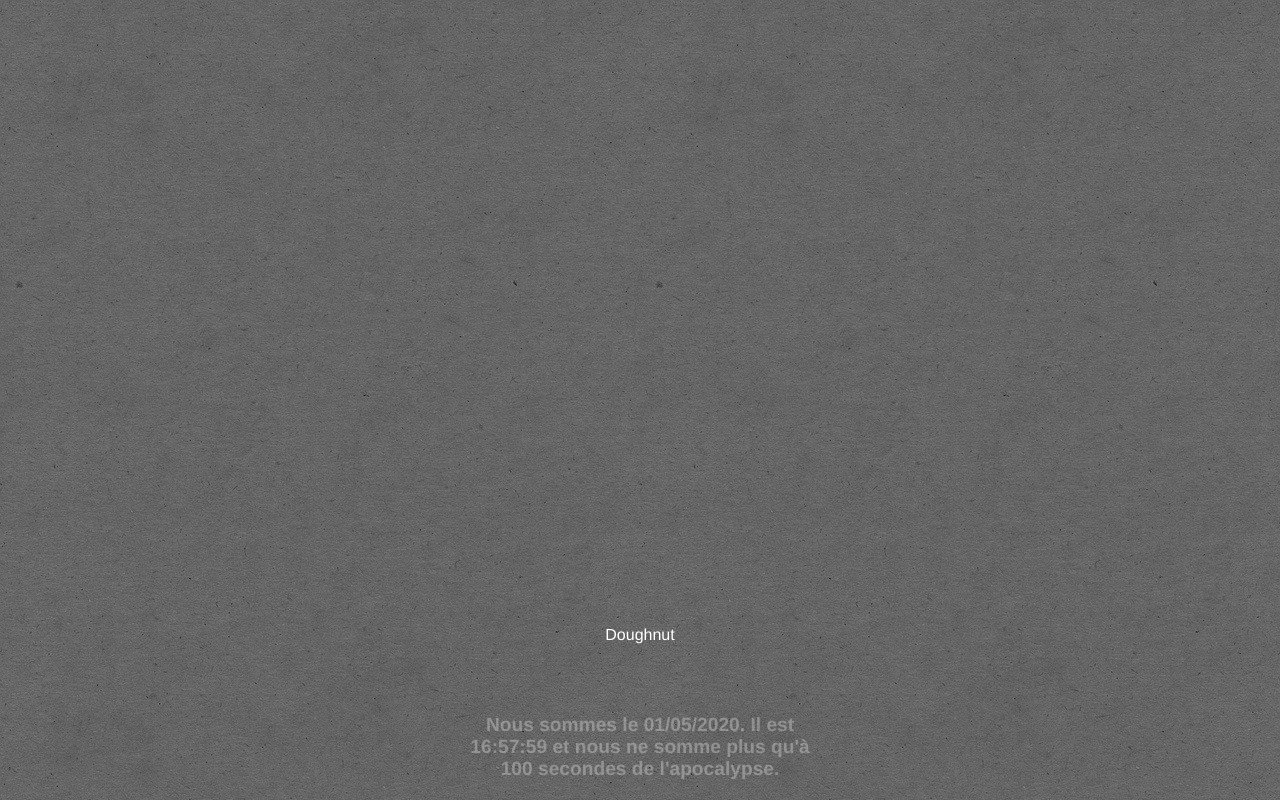
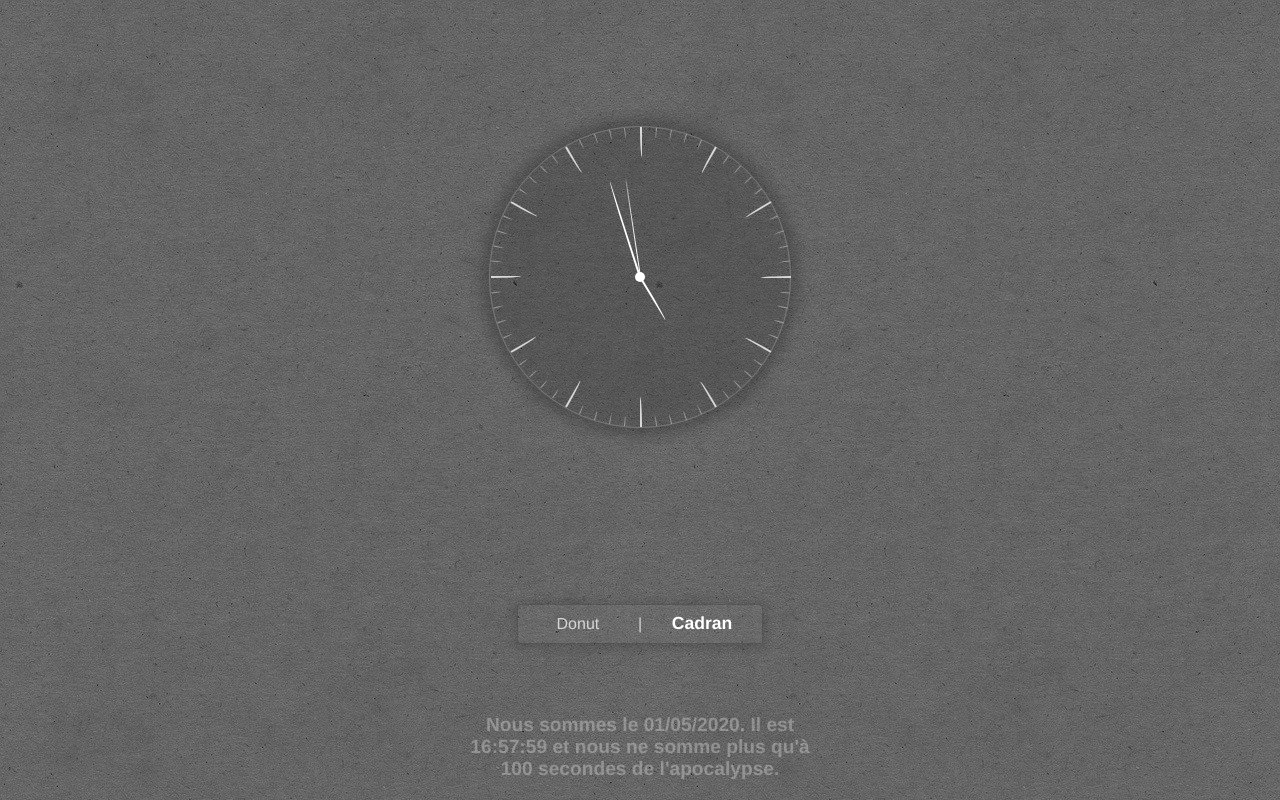
Before and after one commit to clabroche/clock, a Vue app: page /dial in a window 1280 px wide. Built offline with nearby package versions, Linux system fonts and the light colour scheme.

Commit message:
feat(dial): add dial version

```diff
--- a/src/App.vue
+++ b/src/App.vue
@@ -4,7 +4,13 @@
       <router-view/>
     </div>
     <div class="nav">
-      <div>Doughnut</div>
+      <a @click="$router.push({name: 'doughnut'})" :class="{
+        active: $route.name === 'doughnut'
+      }">Donut</a>
+      |
+      <a @click="$router.push({name: 'dial'})" :class="{
+        active: $route.name === 'dial'
+      }">Cadran</a>
     </div>
     <div class="explain">
       Nous sommes le {{pad(clock.day)}}/{{pad(clock.month)}}/{{clock.year}}. Il est {{pad(clock.hours)}}:{{pad(clock.minutes)}}:{{pad(clock.seconds)}} et nous ne somme plus qu'à {{clock.universe}} secondes de l'apocalypse.
@@ -21,7 +27,7 @@ export default {
   },
   methods: {
     pad(d) {
-      return (d < 10) ? '0' + d.toString() : d.toString();
+      return (d < 10) ? '0' + Math.floor(d).toFixed() : Math.floor(d).toFixed();
     }
   },
 }
@@ -42,6 +48,35 @@ body {
 }
 .nav {
   margin: 50px;
+  display: flex;
+  align-items: center;
+  background-color: #ffffff08;
+  box-shadow: 1px 1px 8px 4px #00000020;
+  border: 1px solid #34343463;
+  border-radius: 4px;
+  &,a {
+    color: #d6d6d6;
+  }
+  a {
+    display: flex;
+    align-items: flex-end;
+    justify-content: center;
+    width: 100px;
+    height: 100%;
+    margin: 0 10px;
+    padding: 10px;
+    box-sizing: border-box;
+    overflow: visible;
+    transition: 300ms;
+    cursor: pointer;
+    &.active {
+      color: white;
+      font-weight: bold;
+    }
+    &:hover, &.active {
+      transform: scale(1.1);
+    }
+  }
 }
 .explain {
   margin: 20px;
--- /dev/null
+++ b/src/components/clockHand/clockBgc.vue
@@ -0,0 +1,75 @@
+<template>
+  <div class="clock-bgc">
+    <div :style="{
+        width: size + 'px',
+        height: size + 'px',
+        borderRadius: borderRadius + '%',
+      }">
+    </div>
+    <div v-for="(a,i) of Array(60)" :key="i" class="point" :style="{
+        left: getX(((6*i) - 90) * (Math.PI / 180)) + 'px',
+        top: getY(((6*i) - 90) * (Math.PI / 180)) + 'px',
+        transform: 'rotate('+(6*i)+'deg)',
+        transformOrigin: 'top',
+        height: (6*i) % 30 === 0 ? '30px' : '10px',
+        width: (6*i) % 30 === 0 ? '2px' : '1px',
+        backgroundColor: (6*i) % 30 === 0 ? '#d9d9d9' : '#ffffff6e',
+      }">
+    </div>
+  </div>
+</template>
+
+<script>
+export default {
+  props: {
+    percentage: {default: 0},
+    length: {default: 60},
+    weight: {default: 2},
+    size: {default: 300},
+    borderRadius: {default: 50},
+  },
+  data() {
+    return {
+      deg: 0
+    }
+  },
+  watch: {
+    percentage() {
+      this.calculateDeg()
+    }
+  },
+  mounted() {
+    this.calculateDeg()
+  },
+  methods: {
+    calculateDeg() {
+      this.deg = this.percentage * 360 / 100
+    },
+    getX(deg) {
+      return (this.size / 2) + ((this.size/2) * Math.cos(deg))
+    },
+    getY(deg) {
+      return (this.size / 2) + ((this.size/2) * Math.sin(deg))
+    }
+  }
+}
+</script>
+
+<style lang="scss" scoped>
+.clock-bgc {
+  position: absolute;
+  background-color: #00000026;
+  border-radius: 50%;
+  border: 1px solid #797979;
+  box-shadow: 0 0 14px 8px #0404043b;
+}
+.point{
+  width: 1px;
+  height: 20px;
+  position: absolute;
+  background-color: white;
+  left: -10px;
+  border-bottom-left-radius: 100%;
+  border-bottom-left-radius: 100%;
+}
+</style>
--- /dev/null
+++ b/src/components/clockHand/clockHand.vue
@@ -0,0 +1,49 @@
+<template>
+  <div class="clock-hand" :style="{
+    transform: 'rotate('+deg+'deg)',
+    height: length + 'px',
+    width: weight + 'px',
+    left: -weight / 2+'px',
+    top: 'calc(50% - '+length+'px)'
+  }"></div>
+</template>
+
+<script>
+export default {
+  props: {
+    percentage: {default: 0},
+    length: {default: 60},
+    weight: {default: 2},
+  },
+  data() {
+    return {
+      deg: 0
+    }
+  },
+  watch: {
+    percentage() {
+      this.calculateDeg()
+    }
+  },
+  mounted() {
+    this.calculateDeg()
+  },
+  methods: {
+    calculateDeg() {
+      this.deg = this.percentage * 360 / 100
+    }
+  }
+}
+</script>
+
+<style lang="scss" scoped>
+.clock-hand {
+  position: absolute;
+  background-color: #fff;
+  width: 2px;
+  transform-origin: bottom;
+  transition: 0.3s;
+  border-top-left-radius: 100%;
+  border-top-left-radius: 100%;
+}
+</style>
--- a/src/router/index.js
+++ b/src/router/index.js
@@ -1,6 +1,7 @@
 import Vue from 'vue'
 import VueRouter from 'vue-router'
 import ClockDoughnut from '../views/ClockDoughnut.vue'
+import ClockDial from '../views/ClockDial.vue'
 
 Vue.use(VueRouter)
 
@@ -13,6 +14,10 @@ const routes = [
     path: '/doughnut',
     name: 'doughnut',
     component: ClockDoughnut
+  }, {
+    path: '/dial',
+    name: 'dial',
+    component: ClockDial
   },
 ]
 
--- a/src/services/clock.js
+++ b/src/services/clock.js
@@ -2,6 +2,7 @@ function Clock() {
   this.percentageSeconds = 0
   this.percentageMinutes = 0
   this.percentageHours = 0
+  this.percentageHoursOn12 = 0
   this.percentageDays = 0
   this.percentageMonth = 0
   this.percentageUniverse = 0
@@ -45,8 +46,9 @@ Clock.prototype.setMinutesInfosFromDate = function(date) {
 
 /**@param {Date} date */
 Clock.prototype.setHoursInfosFromDate = function(date) {
-  this.hours = date.getHours()
+  this.hours = date.getHours() + this.percentageMinutes / 100
   this.percentageHours = this.hours * 100 / 24
+  this.percentageHoursOn12 = ((this.hours - 12) * 100 / 12)
 }
 
 /**@param {Date} date */
--- /dev/null
+++ b/src/views/ClockDial.vue
@@ -0,0 +1,47 @@
+<template>
+  <div class="clock-container">
+    <clock-bgc></clock-bgc>
+    <div class="clock-center"></div>
+    <clock-hand :percentage='clock.percentageSeconds' :length="clockHandLength * 2" :weight="1"></clock-hand>
+    <clock-hand :percentage='clock.percentageMinutes' :length="clockHandLength * 2"></clock-hand>
+    <clock-hand :percentage='clock.percentageHoursOn12' :length="clockHandLength"></clock-hand>
+  </div>
+</template>
+
+<script>
+import clock from '../services/clock'
+import clockHandVue from '../components/clockHand/clockHand.vue'
+import clockBgcVue from '../components/clockHand/clockBgc.vue'
+export default {
+  components: {
+    'clock-hand': clockHandVue,
+    'clock-bgc': clockBgcVue,
+  },
+  data() {
+    return {
+      clockHandLength: 50,
+      clock
+    }
+  },
+}
+</script>
+
+<style lang="scss" scoped>
+.clock-container {
+  position: relative;
+  display: flex;
+  justify-content: center;
+  align-items: center;
+  height: 100%;
+  width: 100%;
+  .clock-center {
+    width: 10px;
+    height: 10px;
+    left: -5px;
+    position: absolute;
+    background-color: #fff;
+    border-radius: 100%;
+  }
+
+}
+</style>
```
